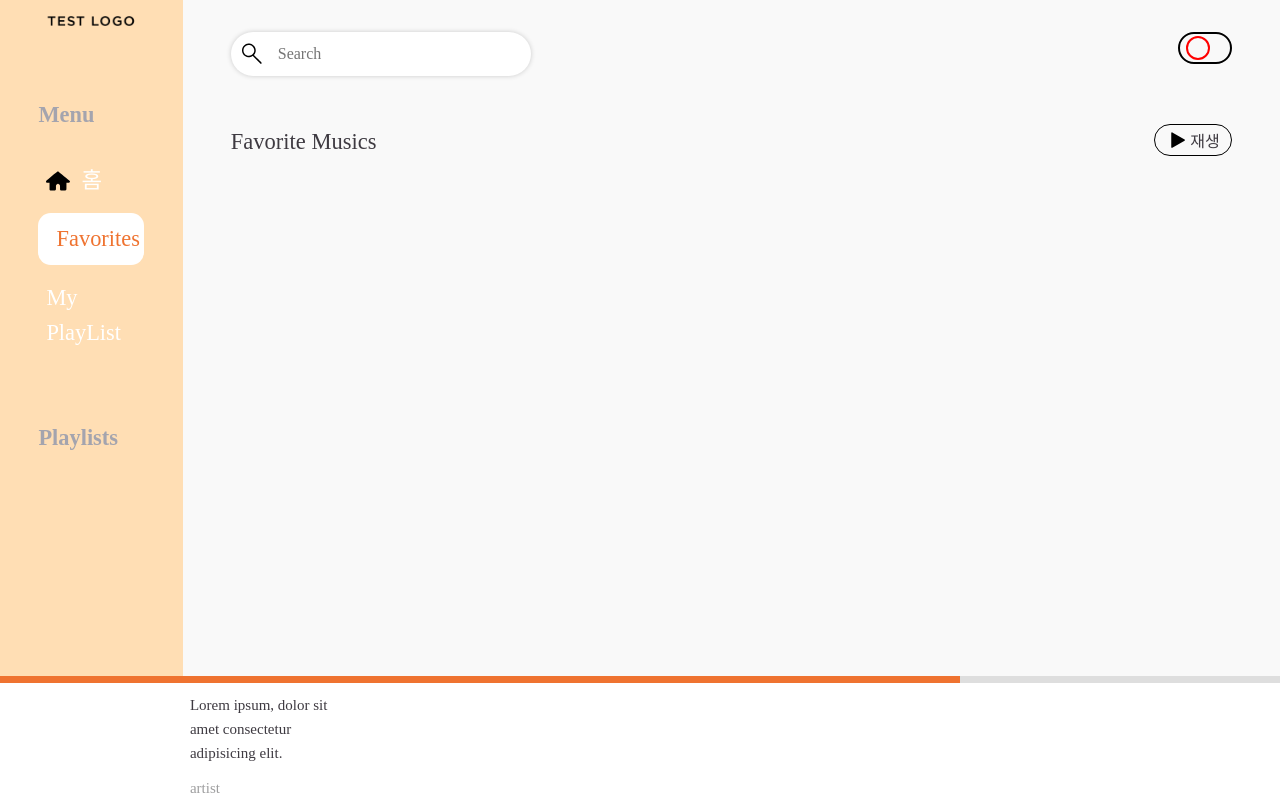
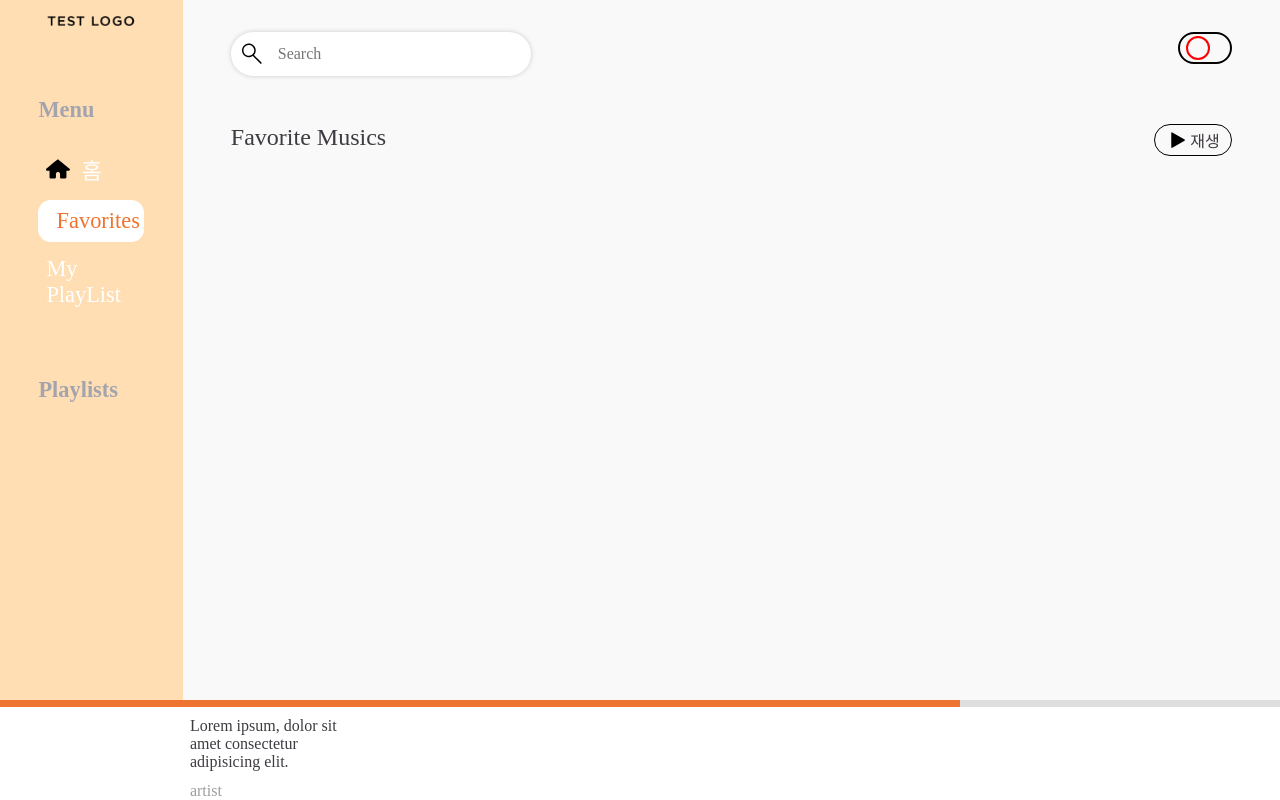
Before and after one commit to jsb8740/FarvoriteMusicList, a Vue app: page /favoritemusic in a window 1280 px wide. Built offline with nearby package versions, Linux system fonts and the light colour scheme; a web font is replaced by a local one.

Commit message:
css 변경

```diff
--- a/src/assets/base.scss
+++ b/src/assets/base.scss
@@ -1,55 +1,8 @@
-/* color palette from <https://github.com/vuejs/theme> */
-:root {
-  --vt-c-white: #ffffff;
-  --vt-c-white-soft: #f8f8f8;
-  --vt-c-white-mute: #f2f2f2;
+$headerFontSize: 1.5rem;
 
-  --vt-c-black: #181818;
-  --vt-c-black-soft: #222222;
-  --vt-c-black-mute: #282828;
-
-  --vt-c-indigo: #2c3e50;
-
-  --vt-c-divider-light-1: rgba(60, 60, 60, 0.29);
-  --vt-c-divider-light-2: rgba(60, 60, 60, 0.12);
-  --vt-c-divider-dark-1: rgba(84, 84, 84, 0.65);
-  --vt-c-divider-dark-2: rgba(84, 84, 84, 0.48);
-
-  --vt-c-text-light-1: var(--vt-c-indigo);
-  --vt-c-text-light-2: rgba(60, 60, 60, 0.66);
-  --vt-c-text-dark-1: var(--vt-c-white);
-  --vt-c-text-dark-2: rgba(235, 235, 235, 0.64);
-}
-
-/* semantic color variables for this project */
-:root {
-  --color-background: var(--vt-c-white);
-  --color-background-soft: var(--vt-c-white-soft);
-  --color-background-mute: var(--vt-c-white-mute);
-
-  --color-border: var(--vt-c-divider-light-2);
-  --color-border-hover: var(--vt-c-divider-light-1);
-
-  --color-heading: var(--vt-c-text-light-1);
-  --color-text: var(--vt-c-text-light-1);
-
-  --section-gap: 160px;
-}
-
-@media (prefers-color-scheme: dark) {
-  :root {
-    --color-background: var(--vt-c-black);
-    --color-background-soft: var(--vt-c-black-soft);
-    --color-background-mute: var(--vt-c-black-mute);
-
-    --color-border: var(--vt-c-divider-dark-2);
-    --color-border-hover: var(--vt-c-divider-dark-1);
-
-    --color-heading: var(--vt-c-text-dark-1);
-    --color-text: var(--vt-c-text-dark-2);
-  }
-}
-
+// height, width
+$headerHeight: 72px;
+$footerHeight: 90px;
 *,
 *::before,
 *::after {
@@ -58,18 +11,3 @@
   position: relative;
   font-weight: normal;
 }
-
-body {
-  min-height: 100vh;
-  color: var(--color-text);
-  background: var(--color-background);
-  transition: color 0.5s, background-color 0.5s;
-  line-height: 1.6;
-  font-family: Inter, -apple-system, BlinkMacSystemFont, "Segoe UI", Roboto,
-    Oxygen, Ubuntu, Cantarell, "Fira Sans", "Droid Sans", "Helvetica Neue",
-    sans-serif;
-  font-size: 15px;
-  text-rendering: optimizeLegibility;
-  -webkit-font-smoothing: antialiased;
-  -moz-osx-font-smoothing: grayscale;
-}
--- a/src/assets/color.scss
+++ b/src/assets/color.scss
@@ -17,6 +17,8 @@ $pastel3: #ffdeb4;
 $pastel4: #fdf7c3;
 
 $mainbackground: rgb(249, 249, 249);
-$sidebackground: rgb(242, 241, 246);
-$playerbackground: rgb(247, 246, 250);
+// $sidebackground: rgb(242, 241, 246);
+// $playerbackground: rgb(247, 246, 250);
 // FF8400
+
+// $mainbackground: rgba(0, 0, 0, 0.9);
--- a/src/assets/main.scss
+++ b/src/assets/main.scss
@@ -76,8 +76,10 @@ a,
   font-style: normal;
 }
 
+html,
 body {
   margin: 0;
+  height: 100%;
 }
 
 * {
```
